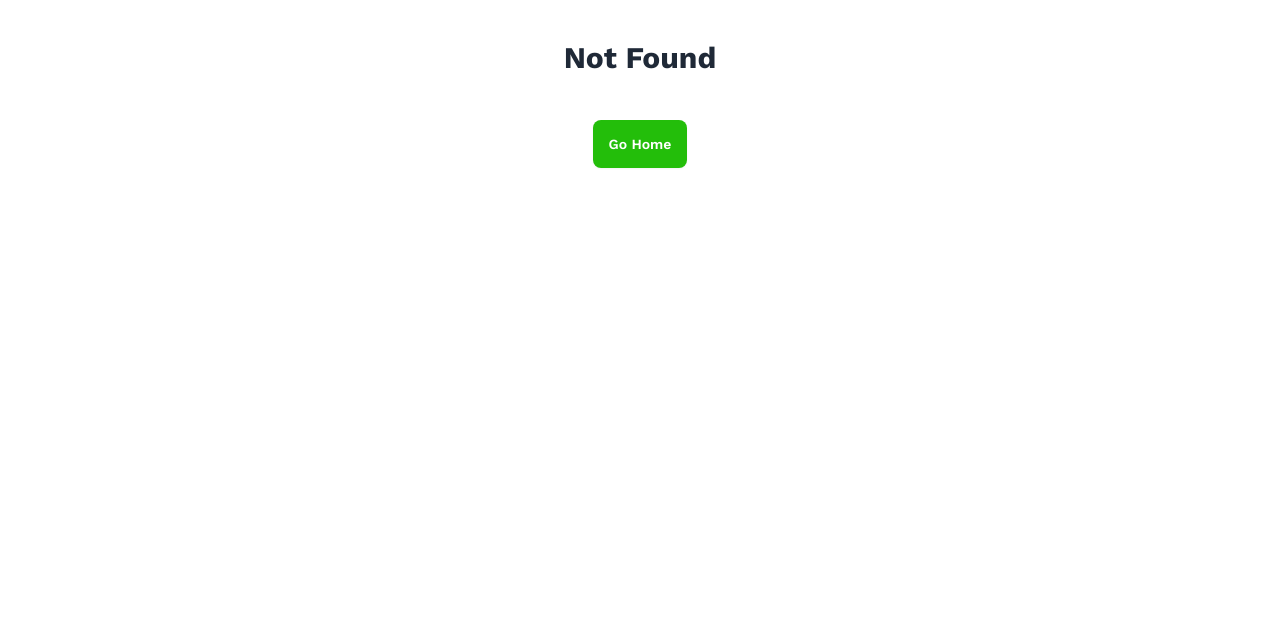
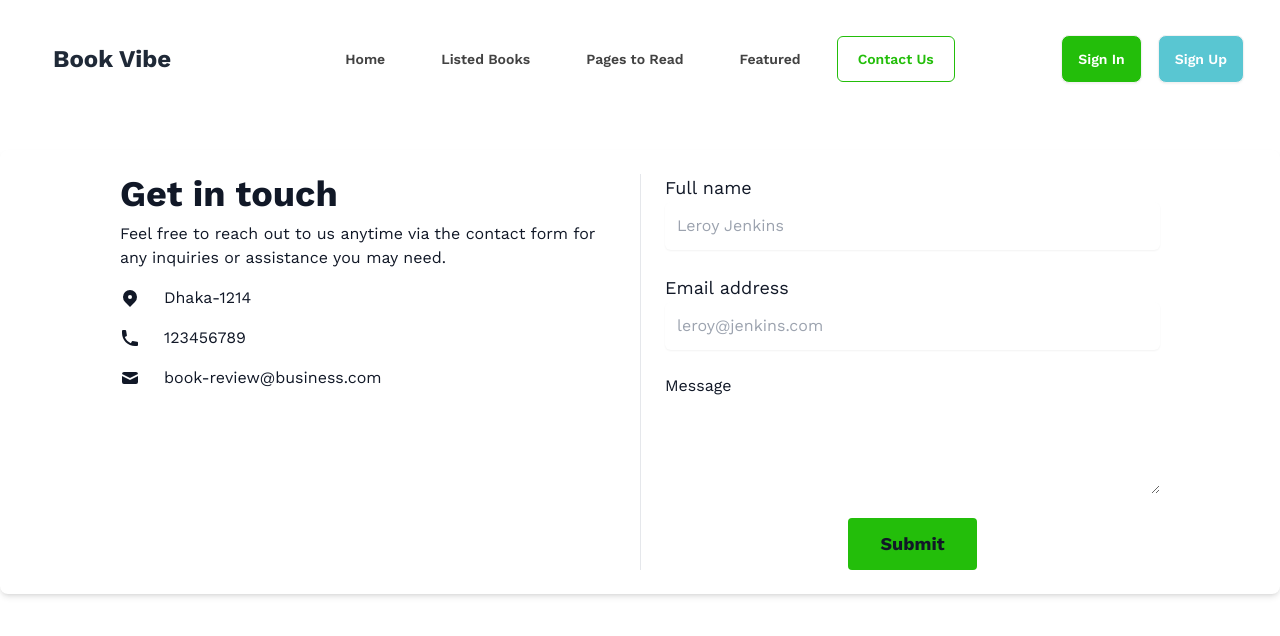
Before and after one commit to Nujat-Zaman-Chowdhury/Book-Review, a React (Vite) app: page /contact-us in a window 1280 px wide. Before the commit this address had no page. Shown: the top 636 px of the page. Built offline with nearby package versions, Linux system fonts and the light colour scheme; a web font is replaced by a local one.

Commit message:
added contactus

```diff
--- /dev/null
+++ b/src/Pages/ContactUs/ContactUs.jsx
@@ -0,0 +1,54 @@
+
+
+const ContactUs = () => {
+    return (
+        <div className="max-w-7xl mx-auto mt-8">
+        <section className="py-6 bg-white text-gray-900 font-workSans rounded-lg shadow-md">
+	<div className="grid max-w-6xl grid-cols-1 px-6 mx-auto lg:px-8 md:grid-cols-2 md:divide-x">
+		<div className="py-6 md:py-0 md:px-6">
+			<h1 className="text-4xl font-bold">Get in touch</h1>
+			<p className="pt-2 pb-4">Feel free to reach out to us anytime via the contact form for any inquiries or assistance you may need.</p>
+			<div className="space-y-4">
+				<p className="flex items-center">
+					<svg xmlns="http://www.w3.org/2000/svg" viewBox="0 0 20 20" fill="currentColor" className="w-5 h-5 mr-2 sm:mr-6">
+						<path fillRule="evenodd" d="M5.05 4.05a7 7 0 119.9 9.9L10 18.9l-4.95-4.95a7 7 0 010-9.9zM10 11a2 2 0 100-4 2 2 0 000 4z" clipRule="evenodd"></path>
+					</svg>
+					<span>Dhaka-1214</span>
+				</p>
+				<p className="flex items-center">
+					<svg xmlns="http://www.w3.org/2000/svg" viewBox="0 0 20 20" fill="currentColor" className="w-5 h-5 mr-2 sm:mr-6">
+						<path d="M2 3a1 1 0 011-1h2.153a1 1 0 01.986.836l.74 4.435a1 1 0 01-.54 1.06l-1.548.773a11.037 11.037 0 006.105 6.105l.774-1.548a1 1 0 011.059-.54l4.435.74a1 1 0 01.836.986V17a1 1 0 01-1 1h-2C7.82 18 2 12.18 2 5V3z"></path>
+					</svg>
+					<span>123456789</span>
+				</p>
+				<p className="flex items-center">
+					<svg xmlns="http://www.w3.org/2000/svg" viewBox="0 0 20 20" fill="currentColor" className="w-5 h-5 mr-2 sm:mr-6">
+						<path d="M2.003 5.884L10 9.882l7.997-3.998A2 2 0 0016 4H4a2 2 0 00-1.997 1.884z"></path>
+						<path d="M18 8.118l-8 4-8-4V14a2 2 0 002 2h12a2 2 0 002-2V8.118z"></path>
+					</svg>
+					<span>book-review@business.com</span>
+				</p>
+			</div>
+		</div>
+		<form  className="flex flex-col py-6 space-y-6 md:py-0 md:px-6">
+			<label className="block">
+				<span className="mb-1 text-lg">Full name</span>
+				<input type="text" placeholder="Leroy Jenkins" className="block w-full rounded-md shadow-sm focus:ring focus:ring-opacity-75  dark:bg-gray-100 p-3 focus:outline-none" />
+			</label>
+			<label className="block">
+				<span className="mb-1 text-lg">Email address</span>
+				<input type="email" placeholder="leroy@jenkins.com" className="block w-full rounded-md shadow-sm focus:ring focus:ring-opacity-75  dark:bg-gray-100 p-3 focus:outline-none" />
+			</label>
+			<label className="block">
+				<span className="mb-1">Message</span>
+				<textarea rows="3" className="block w-full rounded-md focus:ring focus:ring-opacity-75  dark:bg-gray-100 focus:outline-none p-3"></textarea>
+			</label>
+			<button type="button" className="self-center px-8 py-3 text-lg rounded focus:ring hover:ring focus:ring-opacity-75 bg-[#23BE0A] dark:text-gray-50  hover:bg-transparent hover:border border-[#23BE0A] hover:text-[#23BE0A] font-bold">Submit</button>
+		</form>
+	</div>
+</section>
+        </div>
+    );
+};
+
+export default ContactUs;
--- a/src/Pages/Home/ListedBooks/ListedBooks.jsx
+++ b/src/Pages/Home/ListedBooks/ListedBooks.jsx
@@ -1,12 +1,55 @@
-import {  useEffect, useState } from "react";
+import {  createContext, useEffect, useState } from "react";
 import { IoIosArrowDown } from "react-icons/io";
 import { Link, Outlet } from "react-router-dom";
 import { getBooks, handleSortby, savedBooks } from "../../../Utils/LocalStorage";
+
+import {getWishListBooks} from "../../../Utils/WishList"
 
 
 
 const ListedBooks = () => {
   const [tabIndex,setTabIndex] = useState(0);
+  const [readBooks,setReadBooks] = useState([]);
+  const [wishListBooks,setWishListBooks] = useState([])
+
+
+    useEffect(()=>{
+        const getStoredBooks = getBooks();
+        setReadBooks(getStoredBooks);
+
+        const getWLBooks = getWishListBooks();
+        setWishListBooks(getWLBooks);
+    },[])
+
+   const handleSortBy = (filter)=>{
+     const storedReadBooks = getBooks();
+      if(filter === 'rating'){
+      {
+        const sortedByRating = storedReadBooks.sort((a,b)=>b.rating - a.rating);
+        const sortedByRating2 = wishListBooks.sort((a,b)=>b.rating - a.rating);
+        setReadBooks(sortedByRating);
+        setWishListBooks(sortedByRating2)
+      }
+      }
+      else if(filter === 'pages'){
+        {
+          const sortedByPages = storedReadBooks.sort((a,b)=>b.totalPages - a.totalPages);
+          const sortedByPages2 = wishListBooks.sort((a,b)=>b.totalPages - a.totalPages);
+          setReadBooks(sortedByPages);
+          setWishListBooks(sortedByPages2);
+        }
+      }
+      else if(filter === 'year'){
+        {
+          const sortedByYear = storedReadBooks.sort((a,b)=>b.yearOfPublishing - a.yearOfPublishing);
+          const sortedByYear2 = wishListBooks.sort((a,b)=>b.yearOfPublishing - a.yearOfPublishing);
+          setReadBooks(sortedByYear);
+          setWishListBooks(sortedByYear2);
+        }
+      }
+   }
+
+
 
     return (
     <div className="max-w-7xl mx-auto py-4 p-3 lg:p-0">
@@ -19,13 +62,13 @@
             Sort By <IoIosArrowDown />
           </summary>
           <ul className="p-2 shadow menu dropdown-content z-[1] bg-base-100 rounded-box w-52">
-            <li onClick={()=>handleSortby('rating')}>
+            <li onClick={()=>handleSortBy('rating')}>
               <a>Rating</a>
             </li>
-            <li>
+            <li onClick={()=>handleSortBy('pages')}>
               <a>Number of pages</a>
             </li>
-            <li>
+            <li onClick={()=>handleSortBy('year')}>
               <a>Published year</a>
             </li>
           </ul>
@@ -50,7 +93,9 @@
         </Link>
 
       </div>
-      <Outlet></Outlet>
+
+      <Outlet context={[readBooks]}></Outlet>
+
     </div>
   );
 };
--- a/src/Utils/LocalStorage.js
+++ b/src/Utils/LocalStorage.js
@@ -24,12 +24,16 @@
 
 }
 
-export const handleSortby =(filter)=>{
+export const handleSortby = (filter) => {
     const books = getBooks();
 
-    if(filter === 'rating'){
-      return books.slice().sort((a,b)=>b.rating - a.rating);
+    if (filter === "rating") {
+      return books.slice().sort((a, b) => b.rating - a.rating);
+    } else if (filter === "pages") {
+      return books.slice().sort((a, b) => b.totalPages - a.totalPages);
+    } else if (filter === "year") {
+      return books.slice().sort((a, b) => b.yearOfPublishing - a.yearOfPublishing);
+    }
 
-    }
     return books;
-  }
+  };
--- a/src/components/Navbar/Navbar.jsx
+++ b/src/components/Navbar/Navbar.jsx
@@ -35,11 +35,12 @@
         <a className="btn btn-ghost text-lg lg:text-2xl font-bold">Book Vibe</a>
       </div>
       <div className="navbar-center hidden  lg:flex">
-        <ul className="menu menu-horizontal px-1  lg:flex gap-2 lg:gap-4 items-center font-semibold ">
+        <ul className="menu menu-horizontal px-1  lg:flex gap-2 lg:gap-4 justify-center items-center font-semibold ">
           <NavLink to="/" className={({isActive})=> isActive? 'text-[#23BE0A] border border-[#23BE0A] py-3 px-5 rounded-md': 'text-[#131313CC] hover:bg-gray-300 py-3 px-5 rounded-md'}>Home</NavLink>
           <NavLink to="/listed-books"  className={({isActive})=> isActive? 'text-[#23BE0A] border border-[#23BE0A] py-3 px-5 rounded-md': 'text-[#131313CC] hover:bg-gray-300 py-3 px-5 rounded-md'}>Listed Books</NavLink>
           <NavLink to="/pages-to-read" className={({isActive})=> isActive? 'text-[#23BE0A] border border-[#23BE0A] py-3 px-5 rounded-md': 'text-[#131313CC] hover:bg-gray-300 py-3 px-5 rounded-md'}>Pages to Read</NavLink>
           <NavLink to="/featured" className={({isActive})=> isActive? 'text-[#23BE0A] border border-[#23BE0A] py-3 px-5 rounded-md': 'text-[#131313CC] hover:bg-gray-300 py-3 px-5 rounded-md'}>Featured</NavLink>
+          <NavLink to="/contact-us" className={({isActive})=> isActive? 'text-[#23BE0A] border border-[#23BE0A] py-3 px-5 rounded-md': 'text-[#131313CC] hover:bg-gray-300 py-3 px-5 rounded-md'}>Contact Us</NavLink>
         </ul>
       </div>
       <div className="navbar-end flex justify-center lg:justify-end lg:w-[50%] gap-4">
--- a/src/components/ReadBooks.jsx/ReadBooks.jsx
+++ b/src/components/ReadBooks.jsx/ReadBooks.jsx
@@ -1,17 +1,14 @@
-import { useEffect, useState } from "react";
-import { getBooks } from "../../Utils/LocalStorage";
+
 import { IoPeopleOutline } from "react-icons/io5";
 import { MdOutlineContactPage } from "react-icons/md";
 import { CiLocationOn } from "react-icons/ci";
-import { Link } from "react-router-dom";
+import { Link, useOutletContext } from "react-router-dom";
+
 
 const ReadBooks = () => {
 
-    const [books,setBooks]  = useState([]);
-    useEffect(()=>{
-        const getStoredBooks = getBooks()
-        setBooks(getStoredBooks);
-    },[])
+    const [books] = useOutletContext();
+
 
     return (
         <div>
```
Also changed, not shown: src/Routes/Routes.jsx (+6 -1 lines), 1 other file (tests, documents, lock files or other folders).
